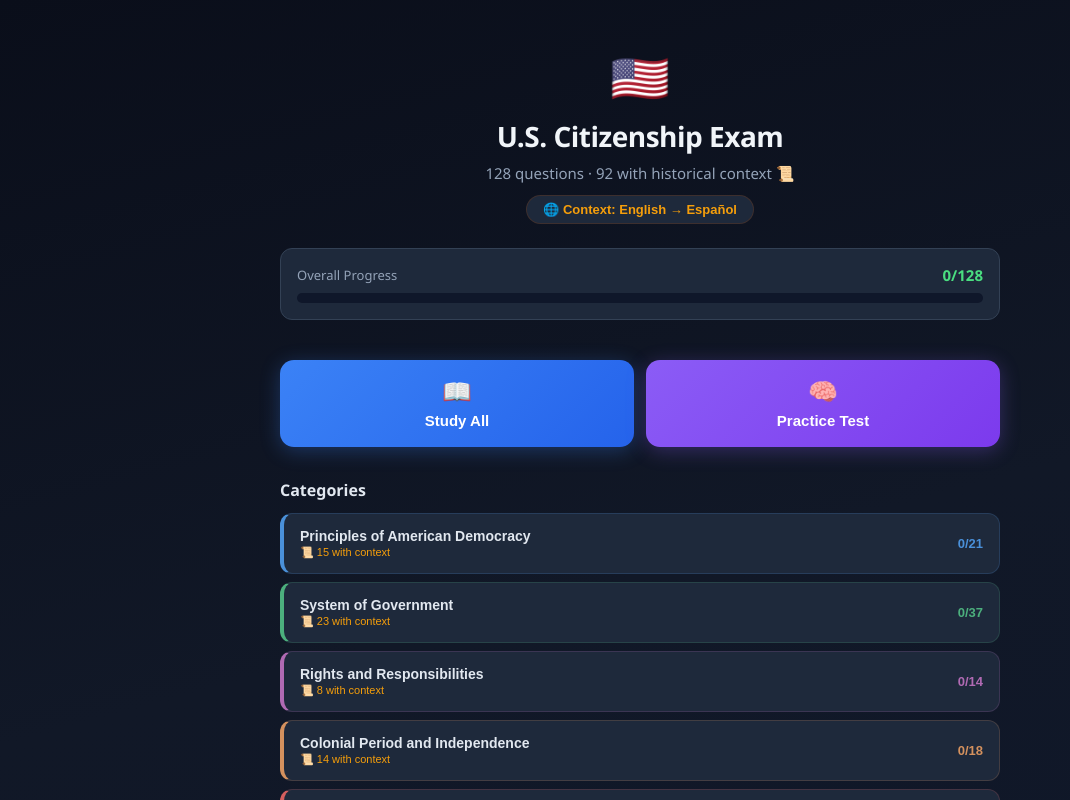
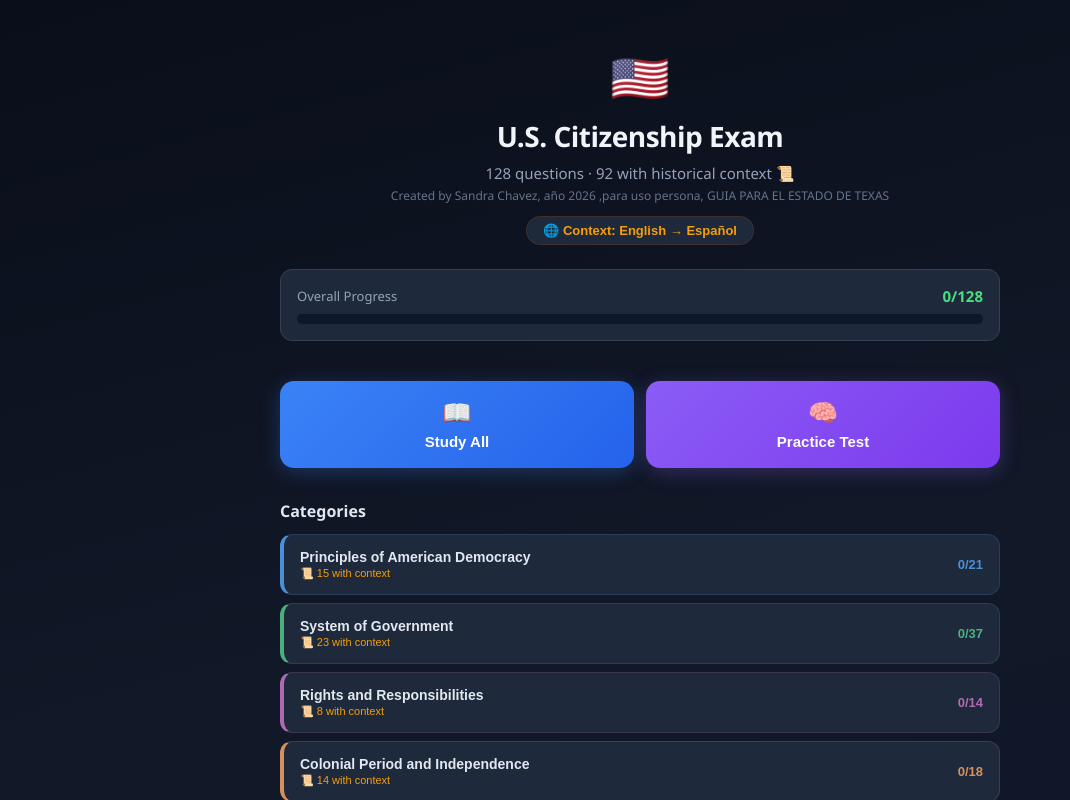
Before and after one commit to sgcsandunga07/us-citizenship-study-guide, a React (Vite) app: page / in a window 1280 px wide. Shown: the top 800 px of the page, without its empty margins (0-1070 px from the left). Built offline with nearby package versions, Linux system fonts and the light colour scheme.

Commit message:
Update App.jsx

```diff
--- a/src/App.jsx
+++ b/src/App.jsx
@@ -253,6 +253,7 @@ export default function App() {
             <div style={{ fontSize:48, marginBottom:8 }}>🇺🇸</div>
             <h1 style={{ color:"#f1f5f9", fontSize:28, fontWeight:800, margin:0, letterSpacing:"-0.5px" }}>U.S. Citizenship Exam</h1>
             <p style={{ color:"#94a3b8", fontSize:15, margin:"8px 0 0" }}>128 questions · {ctxCount} with historical context 📜</p>
+<p style={{ color:"#64748b", fontSize:12, margin:"4px 0 0" }}>Created by Sandra Chavez, año 2026 ,para uso persona, GUIA PARA EL ESTADO DE TEXAS</p>
             <button onClick={() => setCtxLang(l => l === "en" ? "es" : "en")} style={{ marginTop:12, background:"#1e293b", color:"#f59e0b", border:"1px solid #92400e44", borderRadius:20, padding:"6px 16px", fontSize:13, fontWeight:600, cursor:"pointer", transition:"all 0.15s" }}>🌐 {ctxLang === "en" ? "Context: English → Español" : "Contexto: Español → English"}</button>
 
             <div style={{ marginTop:24, background:"#1e293b", borderRadius:12, padding:16, border:"1px solid #334155" }}>
```
